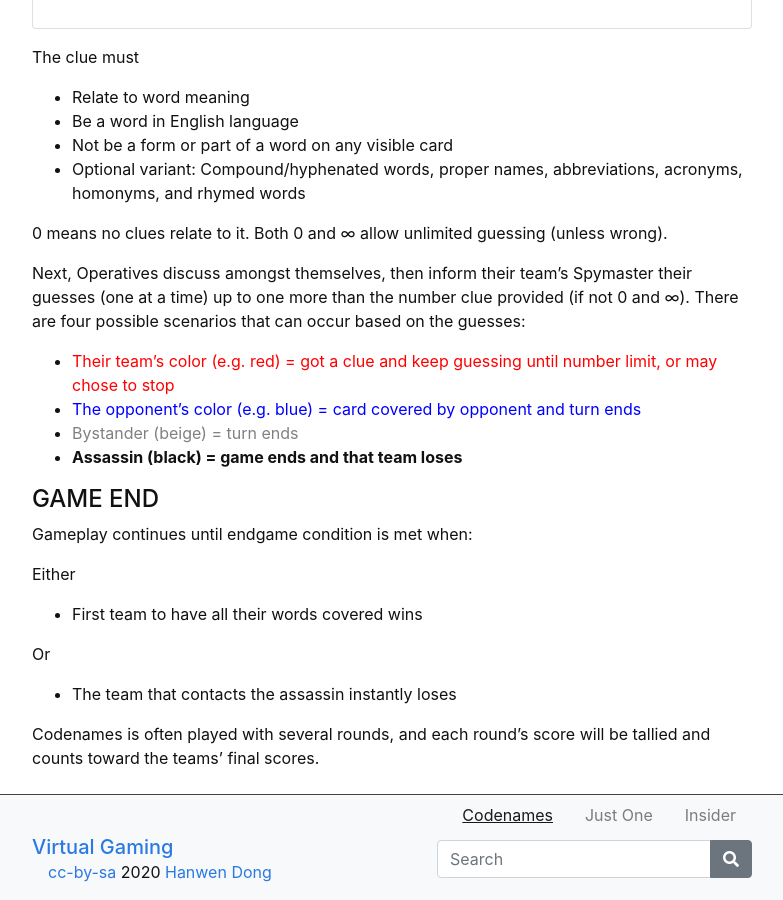
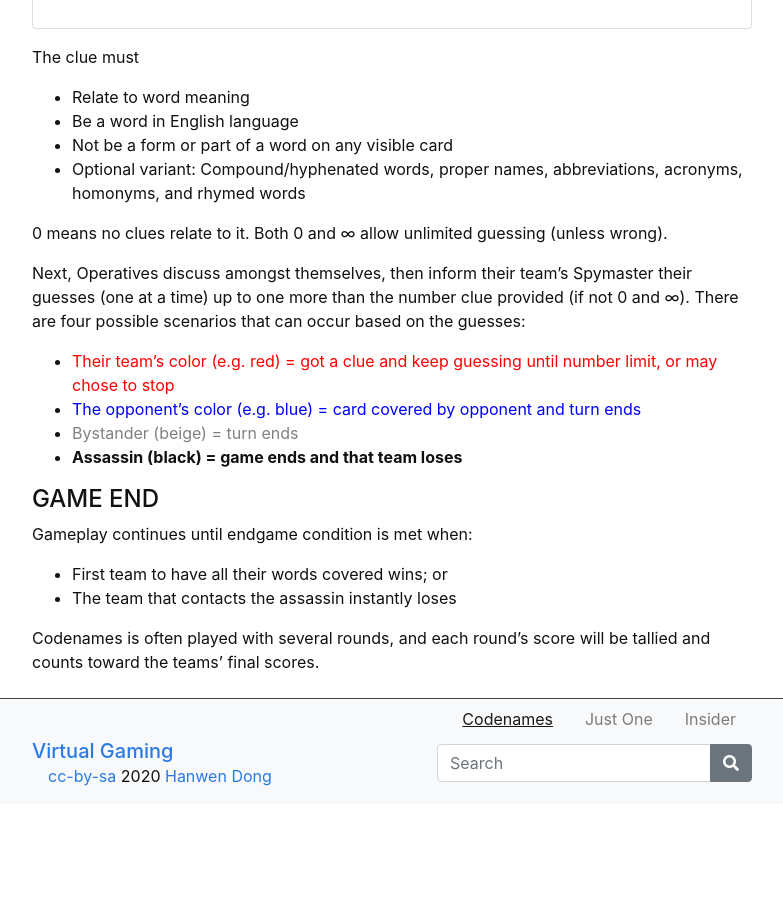
Before and after one commit to hanwendong1/VirtualGaming, a Jekyll site: the page built from content/1-Codenames.md, in a window 1280 px wide and 900 px high, scrolled down 2365 px. Shown: the whole window, without its empty margins (248-1031 px from the left). Built offline with Jekyll 4.4.1, drawn with Linux system fonts in a browser that asks for light colours; after the commit the page ends 3169 px from its top, so only the background shows below that.

Commit message:
Update 1-Codenames.md

```diff
--- a/content/1-Codenames.md
+++ b/content/1-Codenames.md
@@ -98,13 +98,7 @@ Next, Operatives discuss amongst themselves, then inform their team's Spymaster
 
 #### GAME END
 Gameplay continues until endgame condition is met when:
-
-Either
-
-- First team to have all their words covered wins
-
-Or
-
+- First team to have all their words covered wins; or
 - The team that contacts the assassin instantly loses
 
 Codenames is often played with several rounds, and each round's score will be tallied and counts toward the teams' final scores.
```
